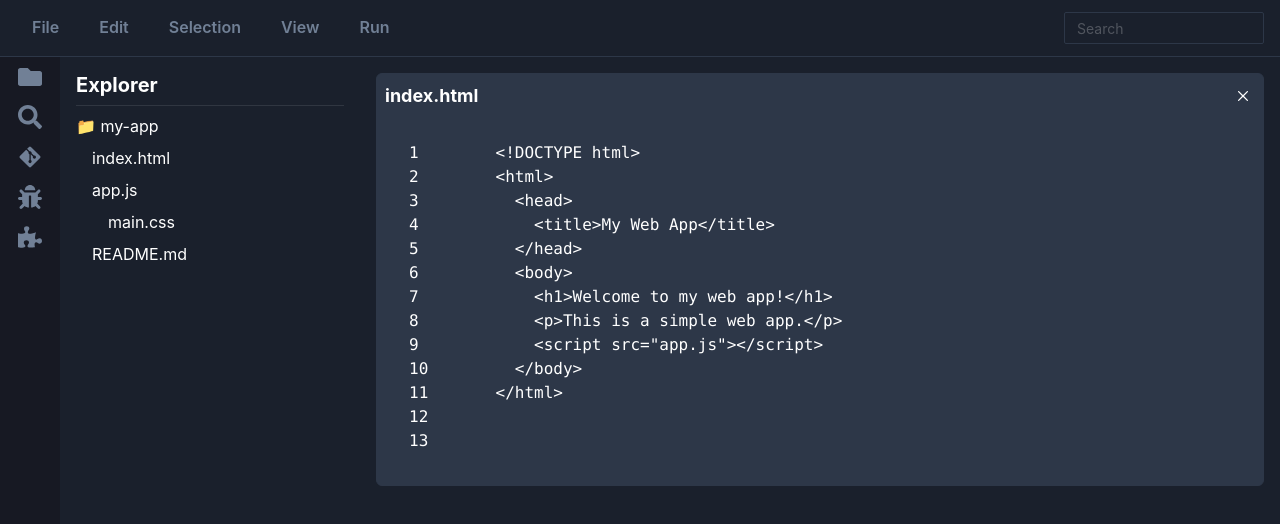
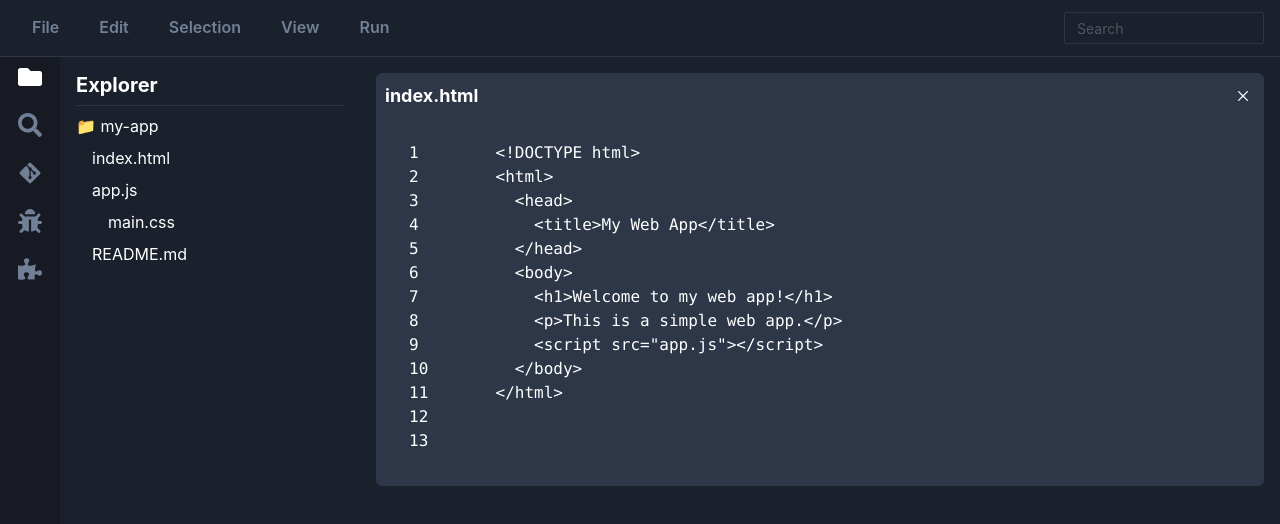
Before and after one commit to GPT-Engineer-App/code-editor-webapp, a React (Vite) app: page / in a window 1280 px wide. Shown: the top 524 px of the page. Built offline with nearby package versions, Linux system fonts and the light colour scheme.

Commit message:
- Increased spacing between icons in the sidebar - Changed the color of the explorer icon to white
Prompt: Add spacing between the icons in first column. Make the first one (explorer) white.

```diff
--- a/src/pages/Index.jsx
+++ b/src/pages/Index.jsx
@@ -48,9 +48,9 @@ const Index = () => {
         <Input placeholder="Search" size="sm" width="200px" bg={useColorModeValue("white", "gray.800")} color={useColorModeValue("gray.800", "white")} />
       </Flex>
       <Flex as="main" height="calc(100vh - 60px)">
-        <VStack as="aside" width="60px" bg={useColorModeValue("gray.200", "gray.900")} p={2} spacing={4} align="center">
+        <VStack as="aside" width="60px" bg={useColorModeValue("gray.200", "gray.900")} p={2} spacing={6} align="center">
           <Tooltip label="Explorer" placement="right">
-            <Icon as={FaFolder} color={iconColor} boxSize={6} />
+            <Icon as={FaFolder} color="white" boxSize={6} />
           </Tooltip>
           <Tooltip label="Search" placement="right">
             <Icon as={FaSearch} color={iconColor} boxSize={6} />
```
Lines whose indentation alone changed are shown as unchanged.
